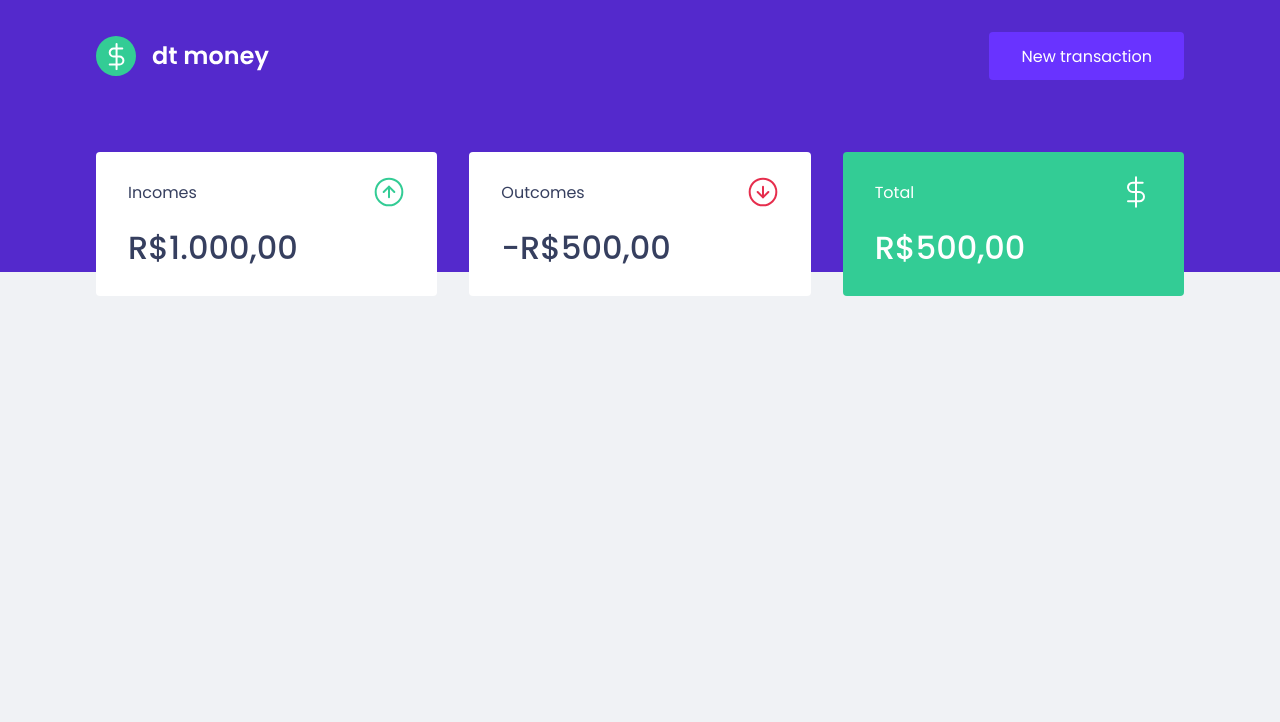
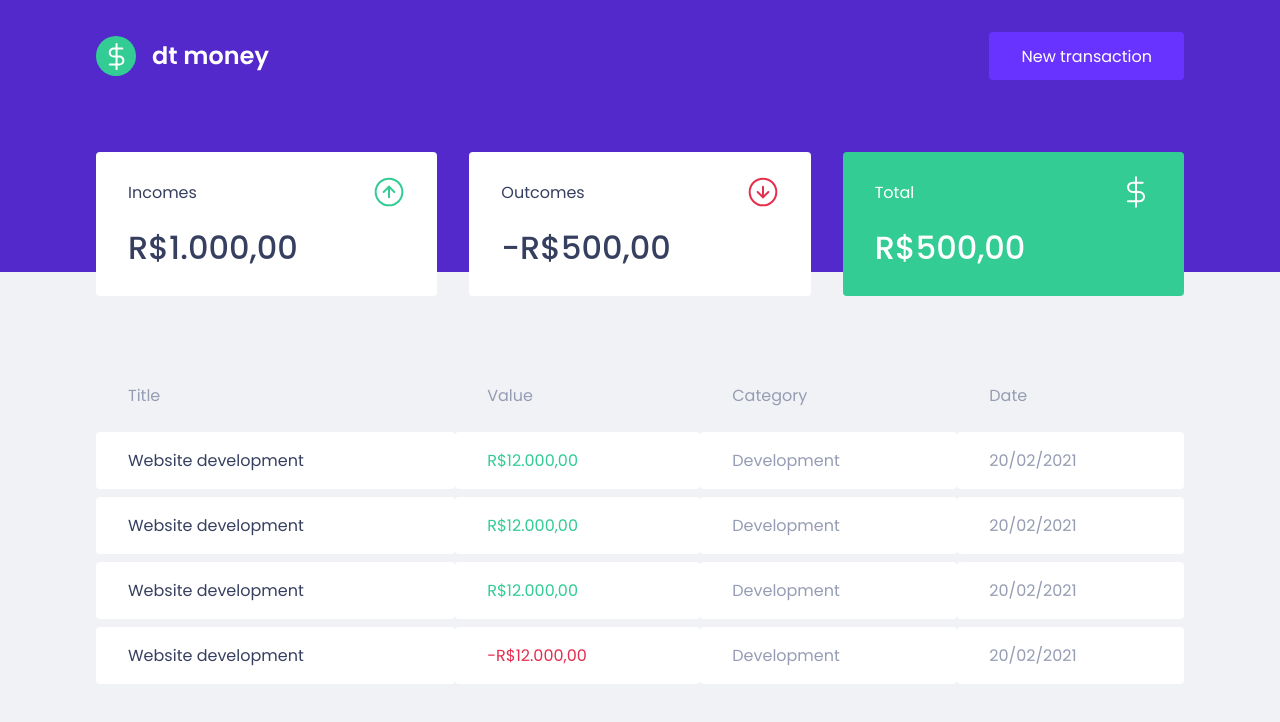
Before and after one commit to joaopcm/dt-money, a React (Create React App) app: page / in a window 1280 px wide. Shown: the top 722 px of the page. Built offline with nearby package versions, Linux system fonts and the light colour scheme.

Commit message:
feat: add TransactionsTable component

```diff
--- a/src/components/Dashboard/index.tsx
+++ b/src/components/Dashboard/index.tsx
@@ -1,10 +1,12 @@
 import { Summary } from "../Summary";
+import { TransactionsTable } from "../TransactionsTable";
 import { Container } from "./styles";
 
 export function Dashboard() {
   return (
     <Container>
       <Summary />
+      <TransactionsTable />
     </Container>
   );
 }
--- /dev/null
+++ b/src/components/TransactionsTable/index.tsx
@@ -0,0 +1,45 @@
+import { Container } from "./styles";
+
+export function TransactionsTable() {
+  return (
+    <Container>
+      <table>
+        <thead>
+          <tr>
+            <th>Title</th>
+            <th>Value</th>
+            <th>Category</th>
+            <th>Date</th>
+          </tr>
+        </thead>
+
+        <tbody>
+          <tr>
+            <td>Website development</td>
+            <td className="deposit">R$12.000,00</td>
+            <td>Development</td>
+            <td>20/02/2021</td>
+          </tr>
+          <tr>
+            <td>Website development</td>
+            <td className="deposit">R$12.000,00</td>
+            <td>Development</td>
+            <td>20/02/2021</td>
+          </tr>
+          <tr>
+            <td>Website development</td>
+            <td className="deposit">R$12.000,00</td>
+            <td>Development</td>
+            <td>20/02/2021</td>
+          </tr>
+          <tr>
+            <td>Website development</td>
+            <td className="withdraw">-R$12.000,00</td>
+            <td>Development</td>
+            <td>20/02/2021</td>
+          </tr>
+        </tbody>
+      </table>
+    </Container>
+  );
+}
--- /dev/null
+++ b/src/components/TransactionsTable/styles.ts
@@ -0,0 +1,36 @@
+import styled from "styled-components";
+
+export const Container = styled.div`
+  margin-top: 4rem;
+
+  table {
+    width: 100%;
+    border-spacing: 0 0.5rem;
+
+    th {
+      color: var(--text-body);
+      font-weight: 400;
+      padding: 1rem 2rem;
+      text-align: left;
+      line-height: 1.5rem;
+    }
+
+    td {
+      padding: 1rem 2rem;
+      border: 0;
+      background: var(--shape);
+      color: var(--text-body);
+      border-radius: 0.25rem;
+
+      &:first-child {
+        color: var(--text-title);
+      }
+
+      &.deposit {
+        color: var(--green);
+      }
+
+      &.withdraw {
+        color: var(--red);
+      }
+`;
```
